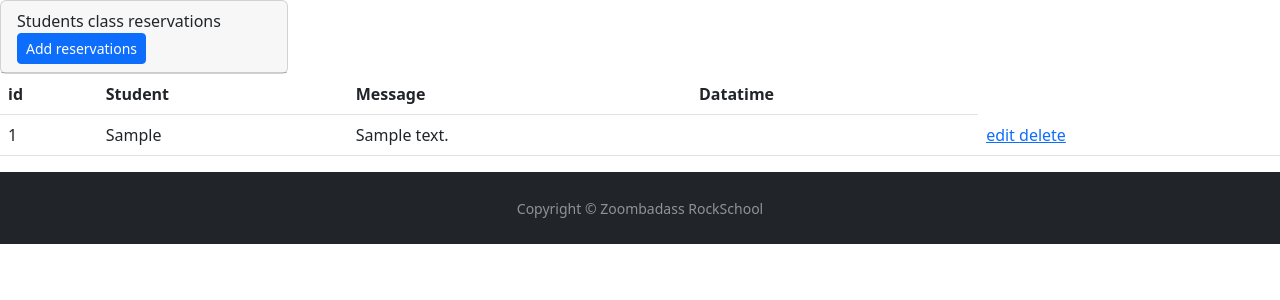
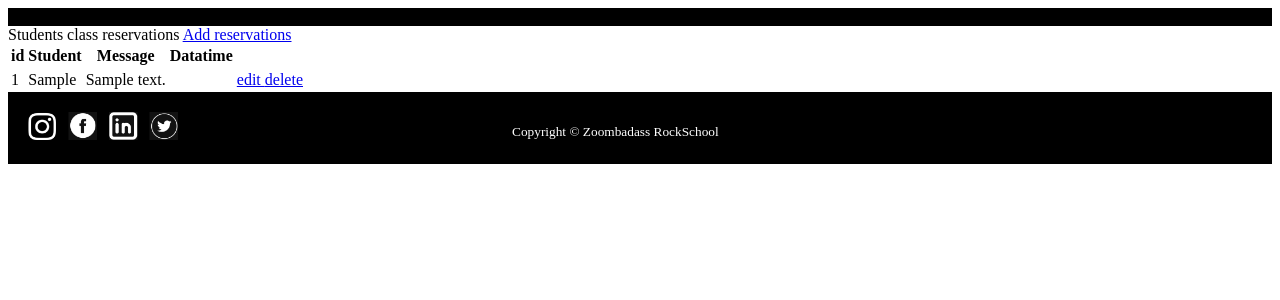
Before and after one commit to Himorell/rockSchool, a PHP site: page / in a window 1280 px wide. Shown: the top 300 px of the page. Run offline with PHP 8.4, Linux system fonts and the light colour scheme; tables that the repository leaves empty or names only in its code hold one stand-in row (values such as "Sample post"); data that the repository does not hold is empty.

Commit message:
footer ok

```diff
--- /dev/null
+++ b/public/styles/main.css
@@ -0,0 +1,32 @@
+header{
+    background-color: black;
+    width: 100%;
+}
+
+.logo{
+    margin: 20px;
+    width:300px;
+    height: auto;
+}
+
+footer{
+    background-color: black;
+    width: 100%;
+    height: 72px;
+    display: flex;
+    align-items: center;
+}
+
+.imagesWeb{
+    margin: 20px;
+    width: 150px;
+    height: auto;
+}
+
+.footerCopy{
+    margin: 25px 0 20px 0;
+    color: white;
+    display: inline;
+    position: absolute;
+    left: 40%;
+}
--- a/src/Views/Components/footer.php
+++ b/src/Views/Components/footer.php
@@ -1,5 +1,10 @@
-<footer id="sticky-footer" class="flex-shrink-0 py-4 bg-dark text-white-50">
-    <div class="container text-center">
+<footer>
+
+    <div><img src="./public/images/imagesWeb.png" alt="Logos redes sociales"
+      class="imagesWeb"></div>
+
+      <div class="footerCopy">
       <small>Copyright &copy; Zoombadass RockSchool</small>
     </div>
+
   </footer>
--- a/src/Views/Components/header.php
+++ b/src/Views/Components/header.php
@@ -1,3 +1,4 @@
 <header>
+  <a href=""><img src="" alt=""></a>
 
 </header>
--- a/src/Views/Components/layout.php
+++ b/src/Views/Components/layout.php
@@ -4,7 +4,7 @@
     <meta charset="UTF-8">
     <meta http-equiv="X-UA-Compatible" content="IE=edge">
     <meta name="viewport" content="width=device-width, initial-scale=1.0">
-    <link href="https://cdn.jsdelivr.net/npm/bootstrap@5.2.3/dist/css/bootstrap.min.css" rel="stylesheet" integrity="sha384-rbsA2VBKQhggwzxH7pPCaAqO46MgnOM80zW1RWuH61DGLwZJEdK2Kadq2F9CUG65" crossorigin="anonymous">
+    <link rel="stylesheet" href="./public/styles/main.css">
     <link rel="shortcut icon" type="image/x-icon" href="../public/images/favicon.ico">
     <title>Zoombadass RockSchool</title>
 </head>
```
Also changed, not shown: public/images/LogoVersionFinal.png (renamed from public/images/Logo version final.png), public/images/imagen header.png (deleted), public/images/imagesWeb.png (renamed from public/images/Redes sociales fondo blanco.png).
